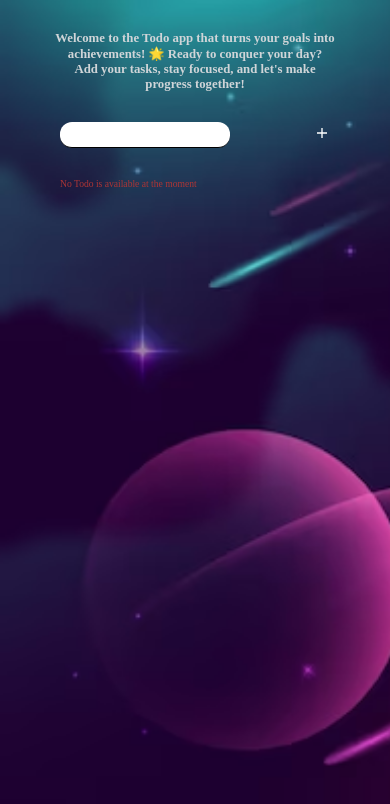
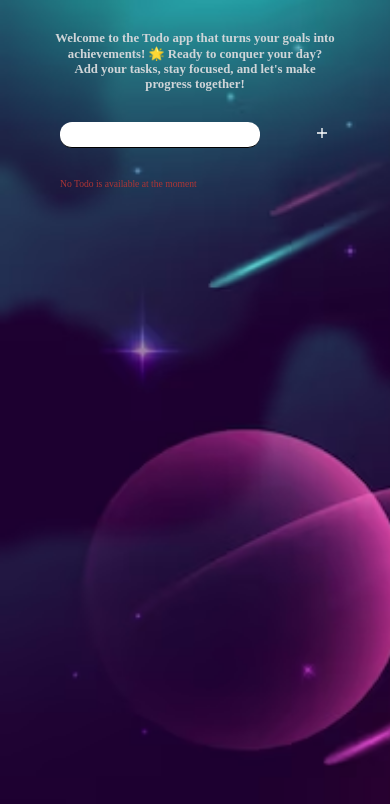
Before and after one commit to Lamhace/TodoApp, a React (Create React App) app: page / in a window 390 px wide. Shown: the top 804 px of the page. Built offline with nearby package versions, Linux system fonts and the light colour scheme.

Commit message:
increase input area

```diff
--- a/src/components/TodoPage/TodoMedia.css
+++ b/src/components/TodoPage/TodoMedia.css
@@ -94,7 +94,7 @@
     }
 
     .input-area input {
-        width: 200px;
+        width: 250px;
         padding: 6px 14px;
         font-size: 0.9rem;
         font-weight: 300;
@@ -136,7 +136,7 @@
     }
 
     .input-area input {
-        width: 150px;
+        width: 180px;
         padding: 5px 10px;
         font-size: 0.8rem;
         font-weight: 300;
```
